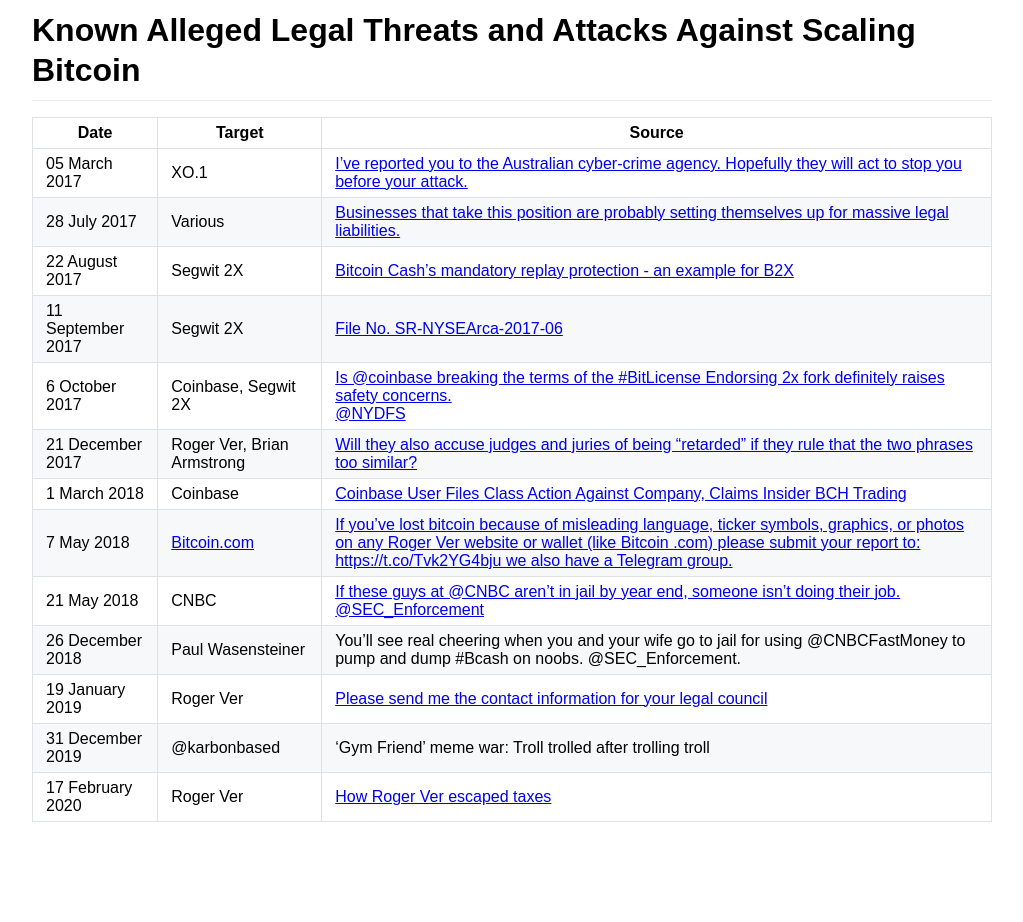
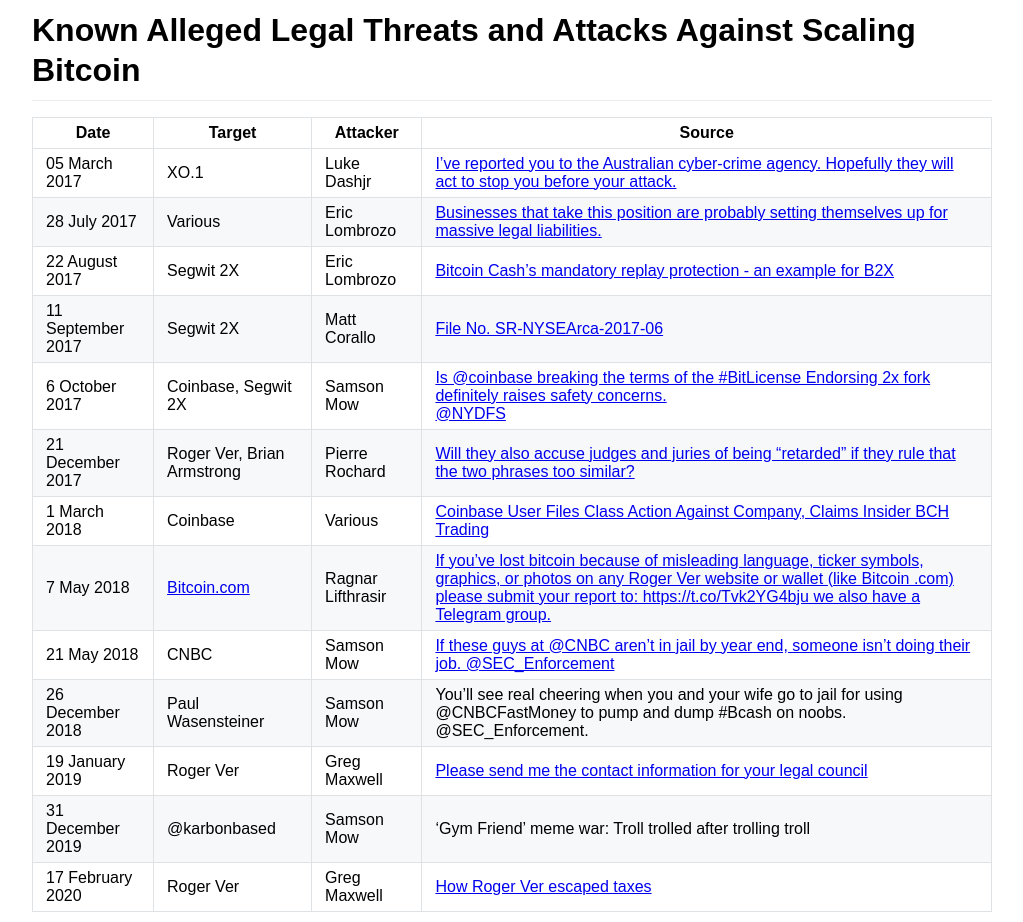
Before and after one commit to derykmakgill/mkg, a Jekyll site: the page built from physical.md, in a window 1280 px wide. Shown: the whole page, without its empty margins (128-1151 px from the left). Built offline with Jekyll 4.4.1, drawn with Linux system fonts in a browser that asks for light colours; before the commit the page ends 900 px from its top, so only the background shows below that.

Commit message:
Update physical.md

```diff
--- a/physical.md
+++ b/physical.md
@@ -3,18 +3,18 @@ layout: page
 title: Known Alleged Legal Threats and Attacks Against Scaling Bitcoin
 ---
 
-| Date              | Target                             | Source                                                                                                                                                                                                                                                                                                               |
-| ----------------- | ---------------------------------- | -------------------------------------------------------------------------------------------------------------------------------------------------------------------------------------------------------------------------------------------------------------------------------------------------------------------- |
-| 05 March 2017     | XO.1                               | [I’ve reported you to the Australian cyber-crime agency. Hopefully they will act to stop you before your attack.](https://np.reddit.com/r/Bitcoin/comments/5xkvc1/psa_were_running_a_stress_test_of_our_blockchain/deizcgq/)                                                                                         |
-| 28 July 2017      | Various                            | [Businesses that take this position are probably setting themselves up for massive legal liabilities.](https://twitter.com/eric_lombrozo/status/890900135990837249)                                                                                                                                                  |
-| 22 August 2017    | Segwit 2X                          | [Bitcoin Cash's mandatory replay protection - an example for B2X](https://lists.linuxfoundation.org/pipermail/bitcoin-segwit2x/2017-August/000259.html)                                                                                                                                                              |
-| 11 September 2017 | Segwit 2X                          | [](https://www.sec.gov/comments/sr-nysearca-2017-06/nysearca201706-161046.htm)[File No. SR-NYSEArca-2017-06](https://www.sec.gov/comments/sr-nysearca-2017-06/nysearca201706-161046.htm)                                                                                                                             |
-| 6 October 2017    | Coinbase, Segwit 2X                | [](https://twitter.com/Excellion/status/916491407270879232)[Is @coinbase breaking the terms of the #BitLicense Endorsing 2x fork definitely raises safety concerns.<br>@NYDFS](https://twitter.com/Excellion/status/916491407270879232)                                                                              |
-| 21 December 2017  | Roger Ver, Brian Armstrong         | [Will they also accuse judges and juries of being “retarded” if they rule that the two phrases too similar?](https://twitter.com/pierre_rochard/status/943870400840306694?s=20)                                                                                                                                      |
-| 1 March 2018      | Coinbase                           | [Coinbase User Files Class Action Against Company, Claims Insider BCH Trading](https://cointelegraph.com/news/coinbase-user-files-class-action-against-company-claims-insider-bch-trading)                                                                                                                           |
-| 7 May 2018        | [Bitcoin.com](http://bitcoin.com/) | [If you’ve lost bitcoin because of misleading language, ticker symbols, graphics, or photos on any Roger Ver website or wallet (like Bitcoin .com) please submit your report to: https://t.co/Tvk2YG4bju we also have a Telegram group.](https://twitter.com/Ragnarly/status/990212856820809729?ref_src=twsrc%5Etfw) |
-| 21 May 2018       | CNBC                               | [If these guys at @CNBC aren’t in jail by year end, someone isn’t doing their job. @SEC\_Enforcement](https://twitter.com/Excellion/status/976628574919671808?s=20)                                                                                                                                                  |
-| 26 December 2018  | Paul Wasensteiner                  | You’ll see real cheering when you and your wife go to jail for using @CNBCFastMoney to pump and dump #Bcash on noobs. @SEC\_Enforcement.                                                                                                                                                                             |
-| 19 January 2019   | Roger Ver                          | [Please send me the contact information for your legal council](https://www.reddit.com/r/btc/comments/ahu9zo/please_send_me_the_contact_information_for_your/)                                                                                                                                                       |
-| 31 December 2019  | @karbonbased                       | ‘Gym Friend’ meme war: Troll trolled after trolling troll                                                                                                                                                                                                                                                            |
-| 17 February 2020  | Roger Ver                          | [How Roger Ver escaped taxes](https://www.reddit.com/r/btc/comments/f5lm9r/how_roger_ver_escaped_taxes/fhzg431/?utm_source=share&utm_medium=web2x)                                                                                                                                                                   |
+| Date              | Target                             | Attacker          | Source                                                                                                                                                                                                                                                                                                                                                                                             |
+| ----------------- | ---------------------------------- | ----------------- | -------------------------------------------------------------------------------------------------------------------------------------------------------------------------------------------------------------------------------------------------------------------------------------------------------------------------------------------------------------------------------------------------- |
+| 05 March 2017     | XO.1                               | Luke Dashjr       | [](https://np.reddit.com/r/Bitcoin/comments/5xkvc1/psa_were_running_a_stress_test_of_our_blockchain/deizcgq/)[I’ve reported you to the Australian cyber-crime agency. Hopefully they will act to stop you before your attack.](https://np.reddit.com/r/Bitcoin/comments/5xkvc1/psa_were_running_a_stress_test_of_our_blockchain/deizcgq/)                                                          |
+| 28 July 2017      | Various                            | Eric Lombrozo     | [](https://twitter.com/eric_lombrozo/status/890900135990837249)[Businesses that take this position are probably setting themselves up for massive legal liabilities.](https://twitter.com/eric_lombrozo/status/890900135990837249)                                                                                                                                                                 |
+| 22 August 2017    | Segwit 2X                          | Eric Lombrozo     | [](https://lists.linuxfoundation.org/pipermail/bitcoin-segwit2x/2017-August/000259.html)[Bitcoin Cash's mandatory replay protection - an example for B2X](https://lists.linuxfoundation.org/pipermail/bitcoin-segwit2x/2017-August/000259.html)                                                                                                                                                    |
+| 11 September 2017 | Segwit 2X                          | Matt Corallo      | [](https://www.sec.gov/comments/sr-nysearca-2017-06/nysearca201706-161046.htm)[File No. SR-NYSEArca-2017-06](https://www.sec.gov/comments/sr-nysearca-2017-06/nysearca201706-161046.htm)                                                                                                                                                                                                           |
+| 6 October 2017    | Coinbase, Segwit 2X                | Samson Mow        | [](https://twitter.com/Excellion/status/916491407270879232)[Is @coinbase breaking the terms of the #BitLicense Endorsing 2x fork definitely raises safety concerns.<br>@NYDFS](https://twitter.com/Excellion/status/916491407270879232)                                                                                                                                                            |
+| 21 December 2017  | Roger Ver, Brian Armstrong         | Pierre Rochard    | [](https://twitter.com/pierre_rochard/status/943870400840306694?s=20)[Will they also accuse judges and juries of being “retarded” if they rule that the two phrases too similar?](https://twitter.com/pierre_rochard/status/943870400840306694?s=20)                                                                                                                                               |
+| 1 March 2018      | Coinbase                           | Various           | [](https://cointelegraph.com/news/coinbase-user-files-class-action-against-company-claims-insider-bch-trading)[Coinbase User Files Class Action Against Company, Claims Insider BCH Trading](https://cointelegraph.com/news/coinbase-user-files-class-action-against-company-claims-insider-bch-trading)                                                                                           |
+| 7 May 2018        | [Bitcoin.com](http://bitcoin.com/) | Ragnar Lifthrasir | [](https://twitter.com/Ragnarly/status/990212856820809729?ref_src=twsrc%5Etfw)[If you’ve lost bitcoin because of misleading language, ticker symbols, graphics, or photos on any Roger Ver website or wallet (like Bitcoin .com) please submit your report to: https://t.co/Tvk2YG4bju we also have a Telegram group.](https://twitter.com/Ragnarly/status/990212856820809729?ref_src=twsrc%5Etfw) |
+| 21 May 2018       | CNBC                               | Samson Mow        | [](https://twitter.com/Excellion/status/976628574919671808?s=20)[If these guys at @CNBC aren’t in jail by year end, someone isn’t doing their job. @SEC\_Enforcement](https://twitter.com/Excellion/status/976628574919671808?s=20)                                                                                                                                                                |
+| 26 December 2018  | Paul Wasensteiner                  | Samson Mow        | You’ll see real cheering when you and your wife go to jail for using @CNBCFastMoney to pump and dump #Bcash on noobs. @SEC\_Enforcement.                                                                                                                                                                                                                                                           |
+| 19 January 2019   | Roger Ver                          | Greg Maxwell      | [](https://www.reddit.com/r/btc/comments/ahu9zo/please_send_me_the_contact_information_for_your/)[Please send me the contact information for your legal council](https://www.reddit.com/r/btc/comments/ahu9zo/please_send_me_the_contact_information_for_your/)                                                                                                                                    |
+| 31 December 2019  | @karbonbased                       | Samson Mow        | ‘Gym Friend’ meme war: Troll trolled after trolling troll                                                                                                                                                                                                                                                                                                                                          |
+| 17 February 2020  | Roger Ver                          | Greg Maxwell      | [](https://www.reddit.com/r/btc/comments/f5lm9r/how_roger_ver_escaped_taxes/fhzg431/?utm_source=share&utm_medium=web2x)[How Roger Ver escaped taxes](https://www.reddit.com/r/btc/comments/f5lm9r/how_roger_ver_escaped_taxes/fhzg431/?utm_source=share&utm_medium=web2x)                                                                                                                          |
```
